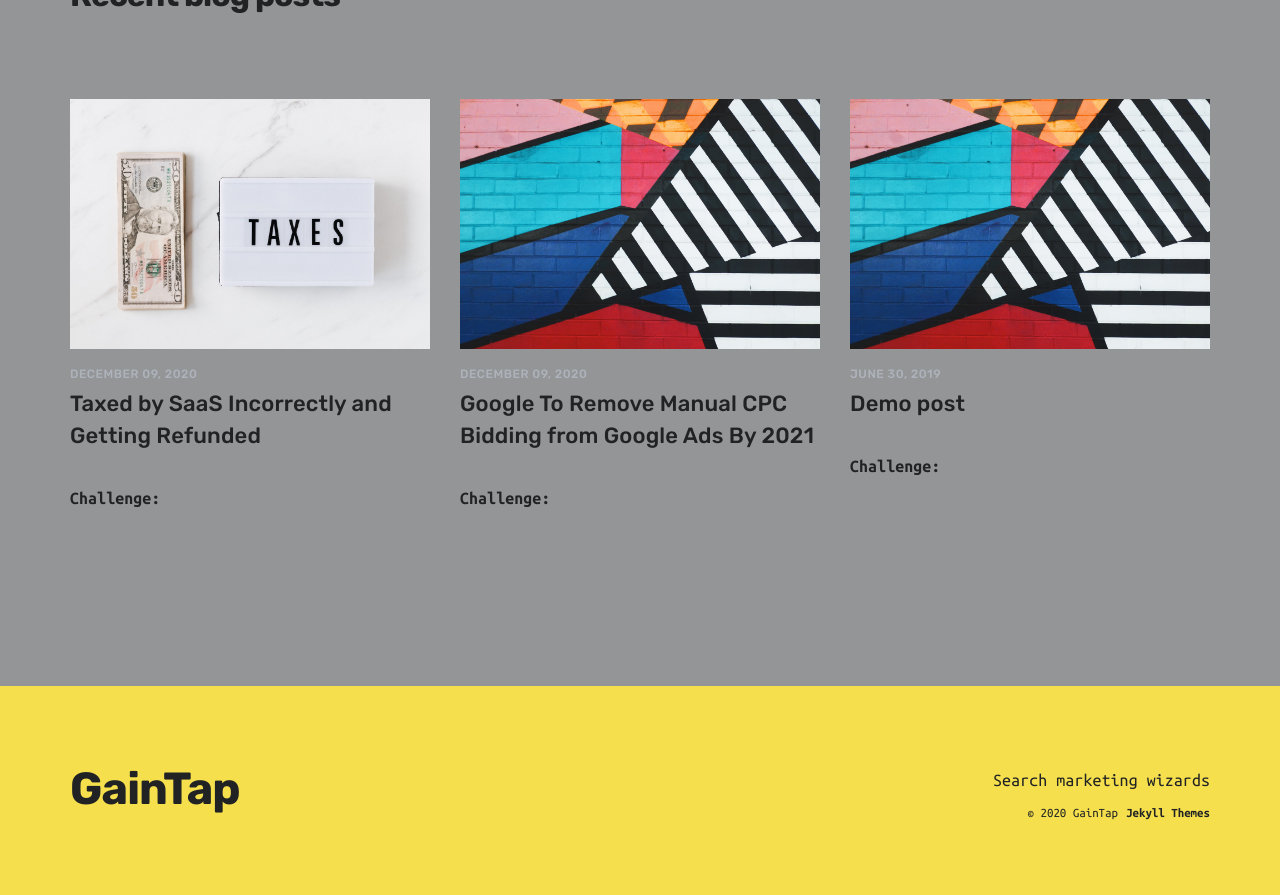
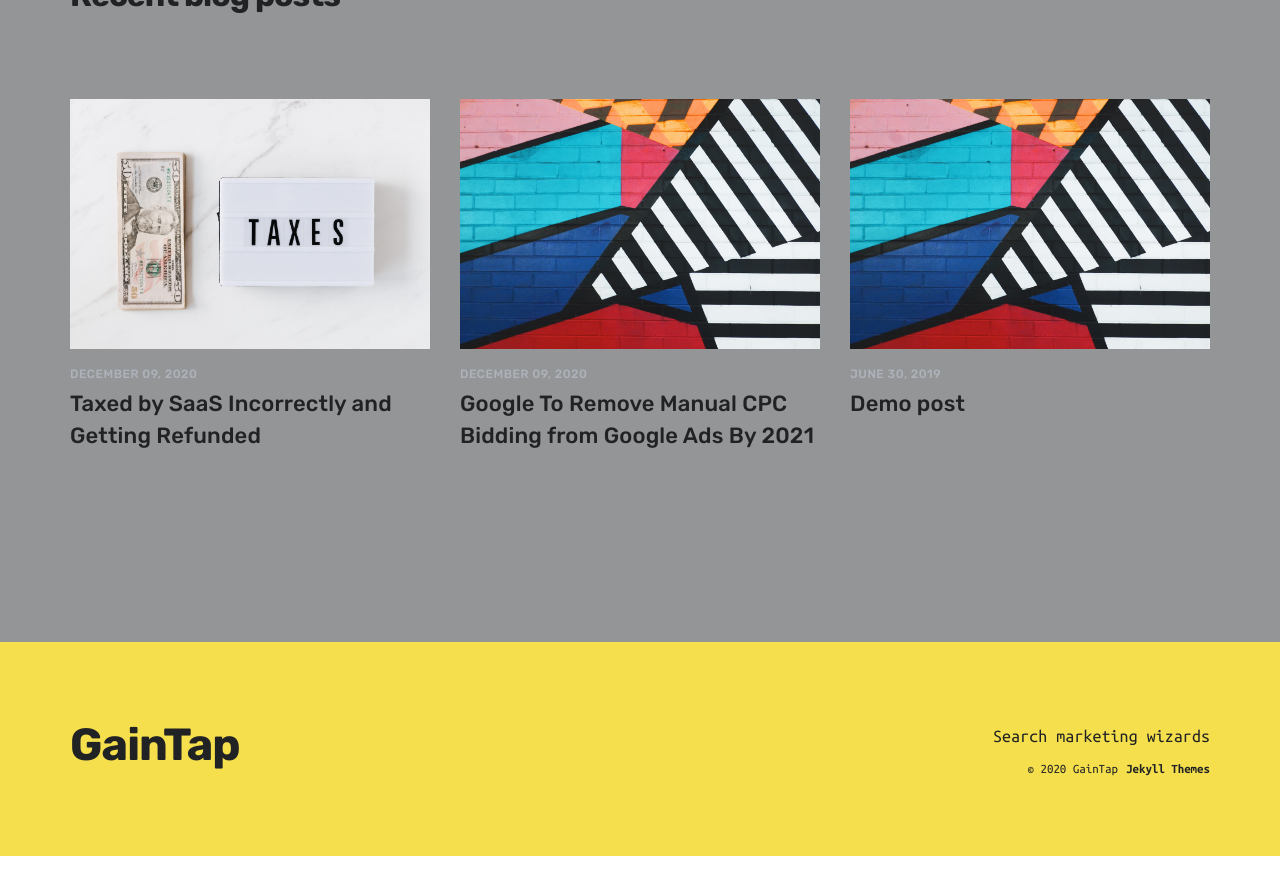
Before and after one commit to gaintap/gaintap.github.io, a Jekyll site: the page built from index.html, in a window 1280 px wide and 900 px high, scrolled down 3939 px. Shown: the top 895 px of the window. Built offline with Jekyll 4.4.1, drawn with Linux system fonts in a browser that asks for light colours; nearby versions of some CDN libraries; after the commit the page ends 4795 px from its top, so only the background shows below that.

Commit message:
Update component__post-preview.html

```diff
--- a/_includes/component__post-preview.html
+++ b/_includes/component__post-preview.html
@@ -4,6 +4,8 @@
     </div>
     <time class="post__date label--small">{{ post.date | date: "%B %d, %Y" }}</time>
     <h5 class="post__title subtitle">{{ post.title }}</h5>
+      {% if page.layout == "case_study" %}
       <p><strong>Challenge: </strong>{{ post.challenge }}</p>
+      {% endif %}
   </a>
 </article>
```
